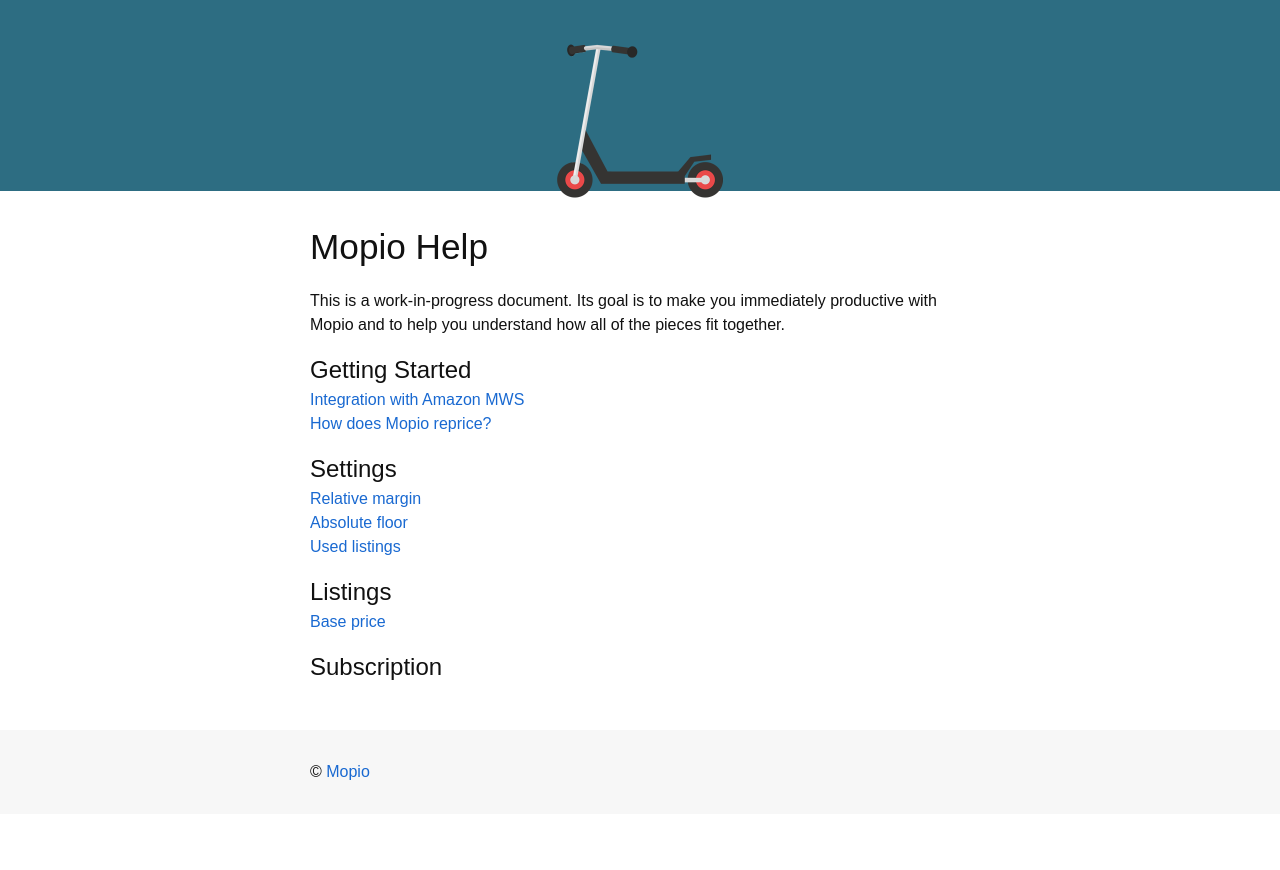
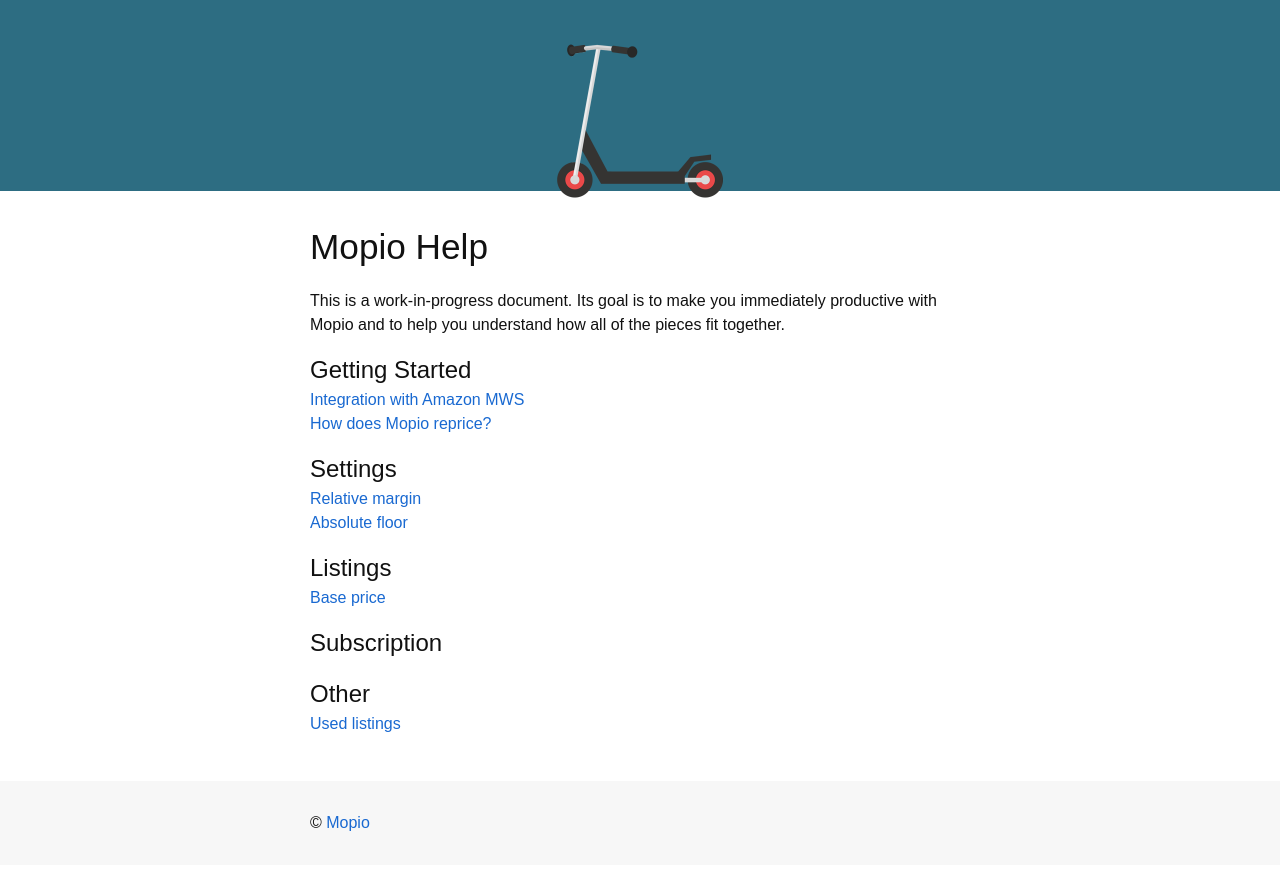
Before and after one commit to abandoned/help.mop.io, a Jekyll site: the page built from index.html, in a window 1280 px wide. Shown: the top 870 px of the page. Built offline with Jekyll 4.4.1, drawn with Linux system fonts in a browser that asks for light colours.

Commit message:
Change category

```diff
--- a/_data/docs.yml
+++ b/_data/docs.yml
@@ -6,8 +6,10 @@
   pages:
   - relative-margin
   - absolute-floor
-  - used-listings
 - title: Listings
   pages:
   - base-price
 - title: Subscription
+- title: Other
+  pages:
+  - used-listings
```
